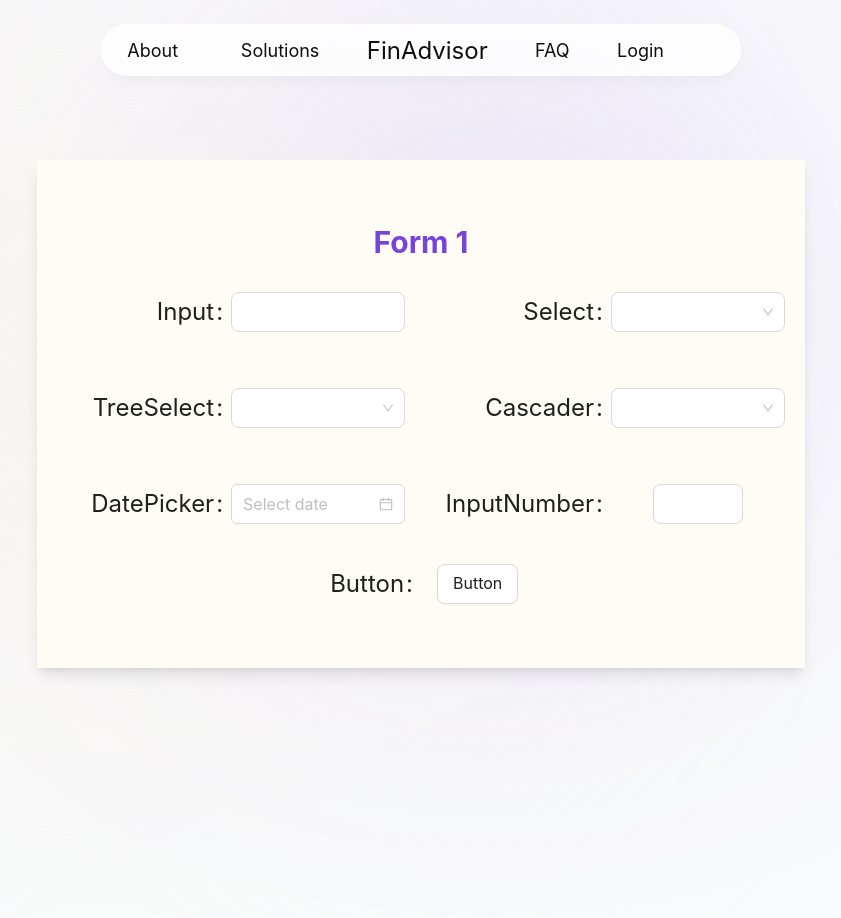
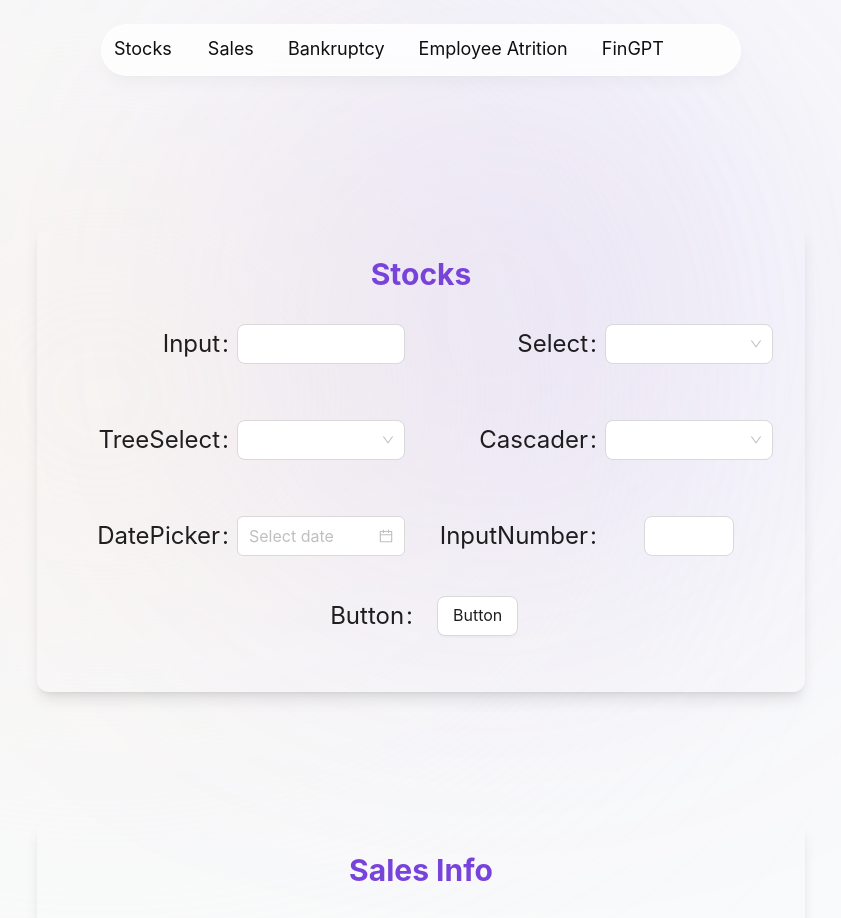
Before and after one commit to bellh14/AIMProjectF2023, a Next.js app in the folder FrontEnd/: page / in a window 1280 px wide. Shown: the top 918 px of the page, without its empty margins (219-1060 px from the left). Built offline with nearby package versions, Linux system fonts and the light colour scheme.

Commit message:
add props for id, name for forms

```diff
--- a/FrontEnd/app/(Shared-Components)/Navbar.tsx
+++ b/FrontEnd/app/(Shared-Components)/Navbar.tsx
@@ -26,8 +26,8 @@ function getItem(
 
 const items: MenuProps["items"] = [
     getItem(
-        <a className={"navbarLink"} href="#about" rel="noopener noreferrer">
-            About
+        <a className={"navbarLink"} href="#Stocks" rel="noopener noreferrer">
+            Stocks
         </a>,
         "sub1",
         null
@@ -35,31 +35,31 @@ const items: MenuProps["items"] = [
     getItem(
         <a
             className={"navbarLink"}
-            href="#challenges"
+            href="#Sales"
             rel="noopener noreferrer"
         >
-            Solutions
+            Sales
         </a>,
         "sub2",
         null
     ),
     getItem(
-        <a className={"navbarLink text-2xl"} href="/" rel="noopener noreferrer">
-            FinAdvisor
+        <a className={"navbarLink"} href="#Bankruptcy" rel="noopener noreferrer">
+            Bankruptcy
         </a>,
         "sub3",
         null
     ),
     getItem(
-        <a className={"navbarLink"} href="#faq" rel="noopener noreferrer">
-            FAQ
+        <a className={"navbarLink"} href="#Employee-Atrition" rel="noopener noreferrer">
+            Employee Atrition
         </a>,
         "sub4",
         null
     ),
     getItem(
-        <a className={"navbarLink"} href="#schedule" rel="noopener noreferrer">
-            Login
+        <a className={"navbarLink"} href="#FinGPT" rel="noopener noreferrer">
+            FinGPT
         </a>,
         "sub5",
         null
--- a/FrontEnd/app/(adivsor)/Advisor.tsx
+++ b/FrontEnd/app/(adivsor)/Advisor.tsx
@@ -1,14 +1,18 @@
-import React from 'react'
-import FormTemplate from './FormTemplate'
+import React from "react";
+import FormTemplate from "./FormTemplate";
 
-type Props = {}
+type Props = {};
 
 const Advisor = (props: Props) => {
-  return (
-    <section className="relative mt-40 shadow-lg flex justify-center w-3/5 text-center left-1/2 -translate-x-1/2 bg-primary-off-white">
-        <FormTemplate />
-    </section>
-  )
-}
+    return (
+        <section className="relative mt-40 items-center flex flex-col w-3/5 text-center left-1/2 -translate-x-1/2">
+            <FormTemplate id="Stocks" name="Stocks" />
+            <FormTemplate id="Sales" name="Sales Info" />
+            <FormTemplate id="Bankruptcy" name="Bankruptcy" />
+            <FormTemplate id="Employee-Atrition" name="Employee Atrition" />
+            <FormTemplate id="FinGPT" name="FinGPT" />
+        </section>
+    );
+};
 
-export default Advisor
+export default Advisor;
--- a/FrontEnd/app/(adivsor)/FormTemplate.tsx
+++ b/FrontEnd/app/(adivsor)/FormTemplate.tsx
@@ -13,20 +13,23 @@ import {
     TreeSelect,
 } from "antd";
 
-type Props = {};
+type Props = {
+    id: string;
+    name: string;
+};
 
 const FormTemplate = (props: Props) => {
     return (
-        <div>
+        <div id={props.id}>
             <Form
                 labelCol={{ span: 12 }}
                 wrapperCol={{ span: 16 }}
                 layout="horizontal"
                 size="large"
-                className="w-full my-16"
+                className="w-full my-16 shadow-lg p-8 rounded-xl"
             >
                 <h2 className="text-3xl font-bold text-center mb-8 text-primary-purple">
-                    Form 1
+                    {props.name}
                 </h2>
                 <div className="grid grid-flow-row grid-cols-2 gap-8 my-4">
                     <Form.Item label="Input" className="text-2xl">
```
